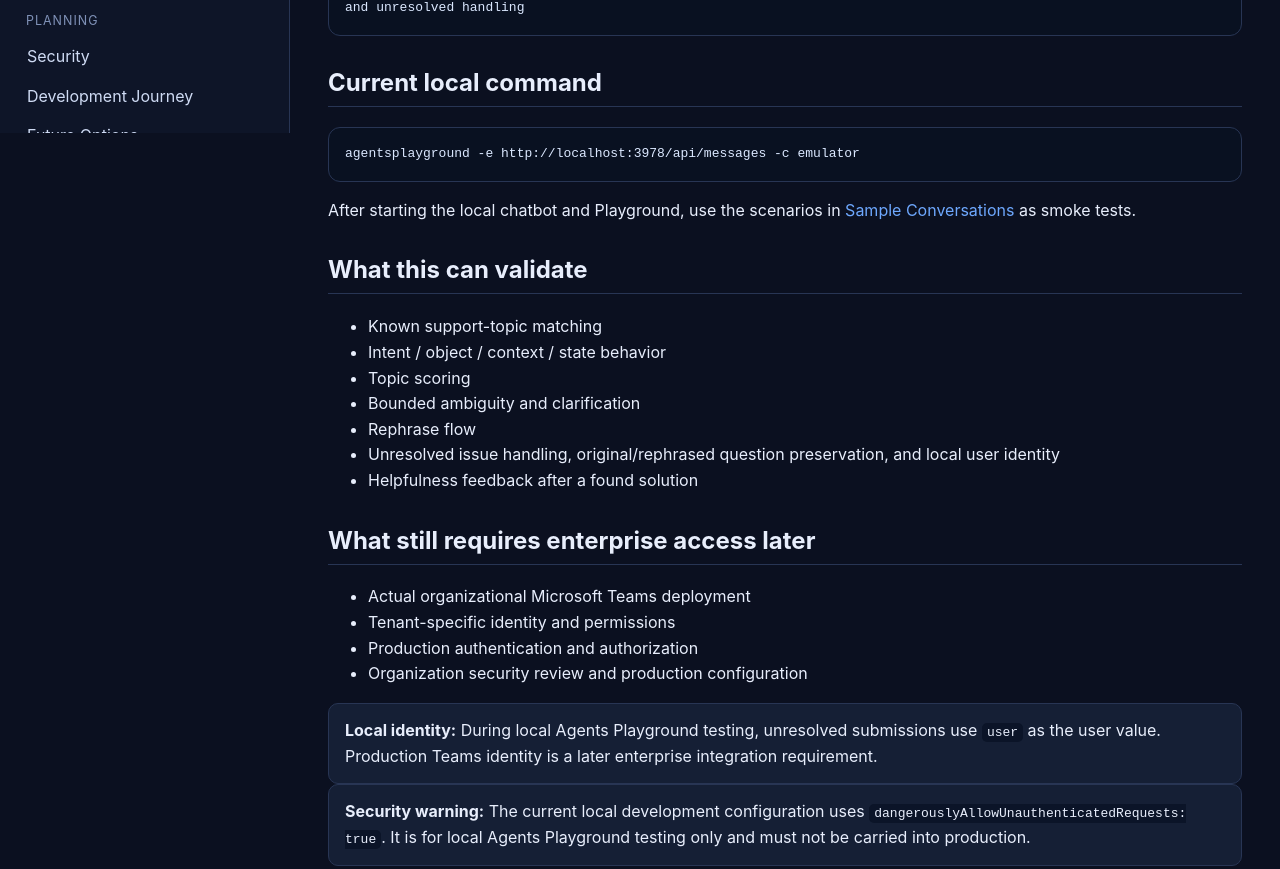
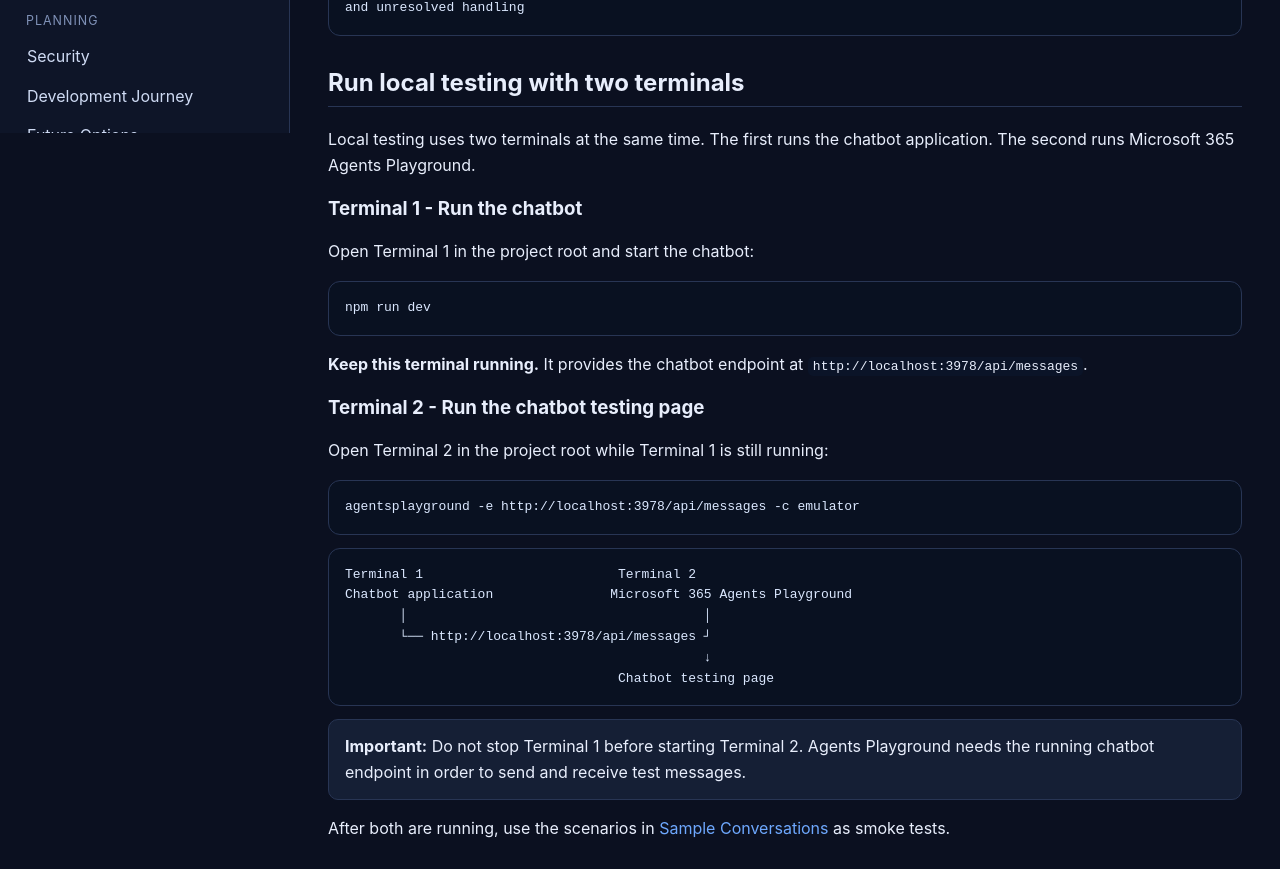
Before and after one commit to myemail4db/IT-Support-Chatbot, a website: page docs/pages/agents-playground.html in a window 1280 px wide. Shown: the part 667-1536 px from the top of the page. Drawn offline with Linux system fonts and the light colour scheme.

Commit message:
Update chatbot documentation and local testing guide

```diff
--- a/docs/pages/agents-playground.html
+++ b/docs/pages/agents-playground.html
@@ -55,10 +55,27 @@ Microsoft 365 Agents Playground
 Test matching, clarification,
 and unresolved handling</pre>
 
-<h2>Current local command</h2>
+<h2>Run local testing with two terminals</h2>
+<p>Local testing uses two terminals at the same time. The first runs the chatbot application. The second runs Microsoft 365 Agents Playground.</p>
+
+<h3>Terminal 1 - Run the chatbot</h3>
+<p>Open Terminal 1 in the project root and start the chatbot:</p>
+<pre>npm run dev</pre>
+<p><strong>Keep this terminal running.</strong> It provides the chatbot endpoint at <code>http://localhost:3978/api/messages</code>.</p>
+
+<h3>Terminal 2 - Run the chatbot testing page</h3>
+<p>Open Terminal 2 in the project root while Terminal 1 is still running:</p>
 <pre>agentsplayground -e http://localhost:3978/api/messages -c emulator</pre>
 
-<p>After starting the local chatbot and Playground, use the scenarios in <a href="sample-conversations.html">Sample Conversations</a> as smoke tests.</p>
+<pre>Terminal 1                         Terminal 2
+Chatbot application               Microsoft 365 Agents Playground
+       │                                      │
+       └── http://localhost:3978/api/messages ┘
+                                              ↓
+                                   Chatbot testing page</pre>
+
+<div class="note"><strong>Important:</strong> Do not stop Terminal 1 before starting Terminal 2. Agents Playground needs the running chatbot endpoint in order to send and receive test messages.</div>
+<p>After both are running, use the scenarios in <a href="sample-conversations.html">Sample Conversations</a> as smoke tests.</p>
 <h2>What this can validate</h2>
 <ul>
 <li>Known support-topic matching</li>
```
Also changed, not shown: docs/pages/getting-started.html (+13 -3 lines).
